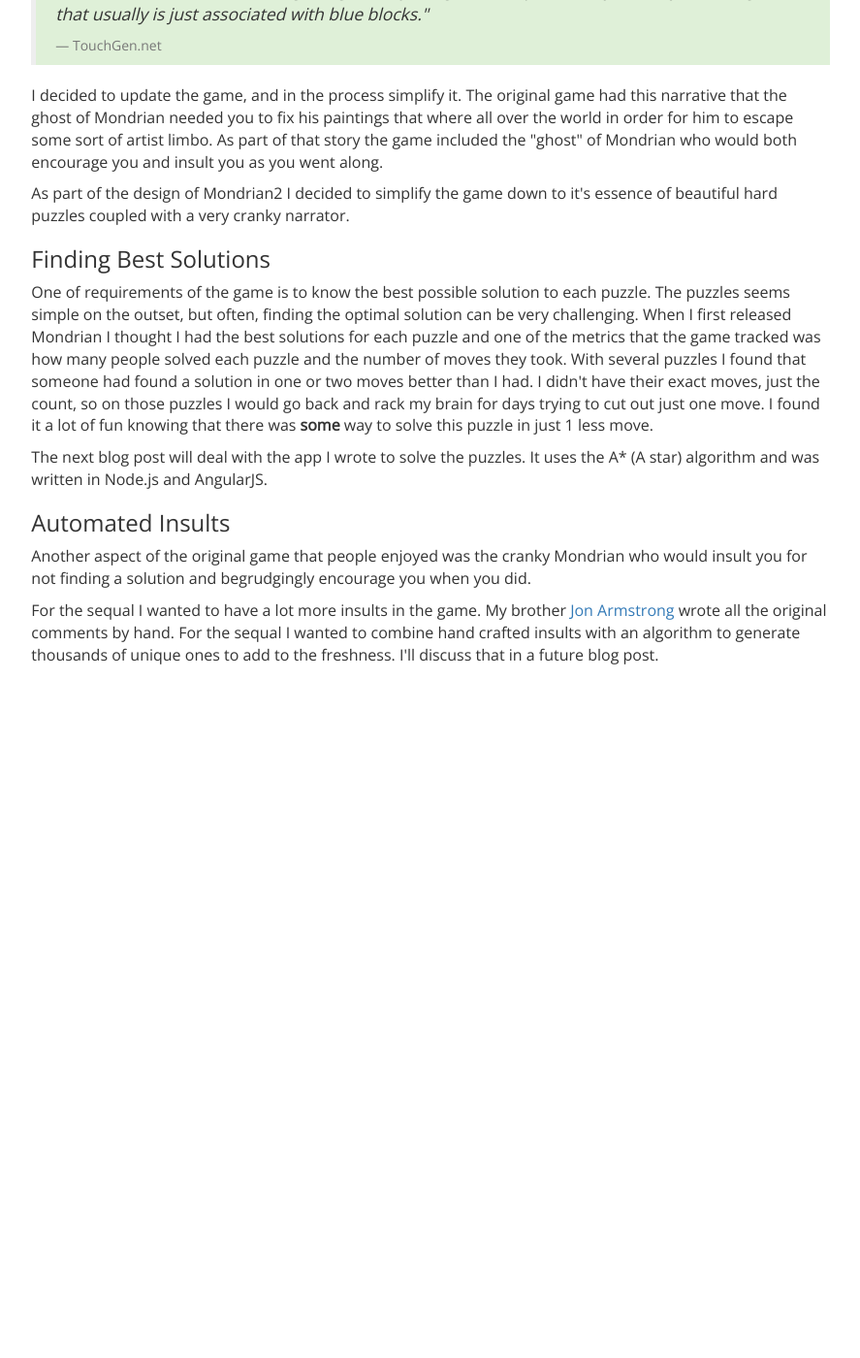
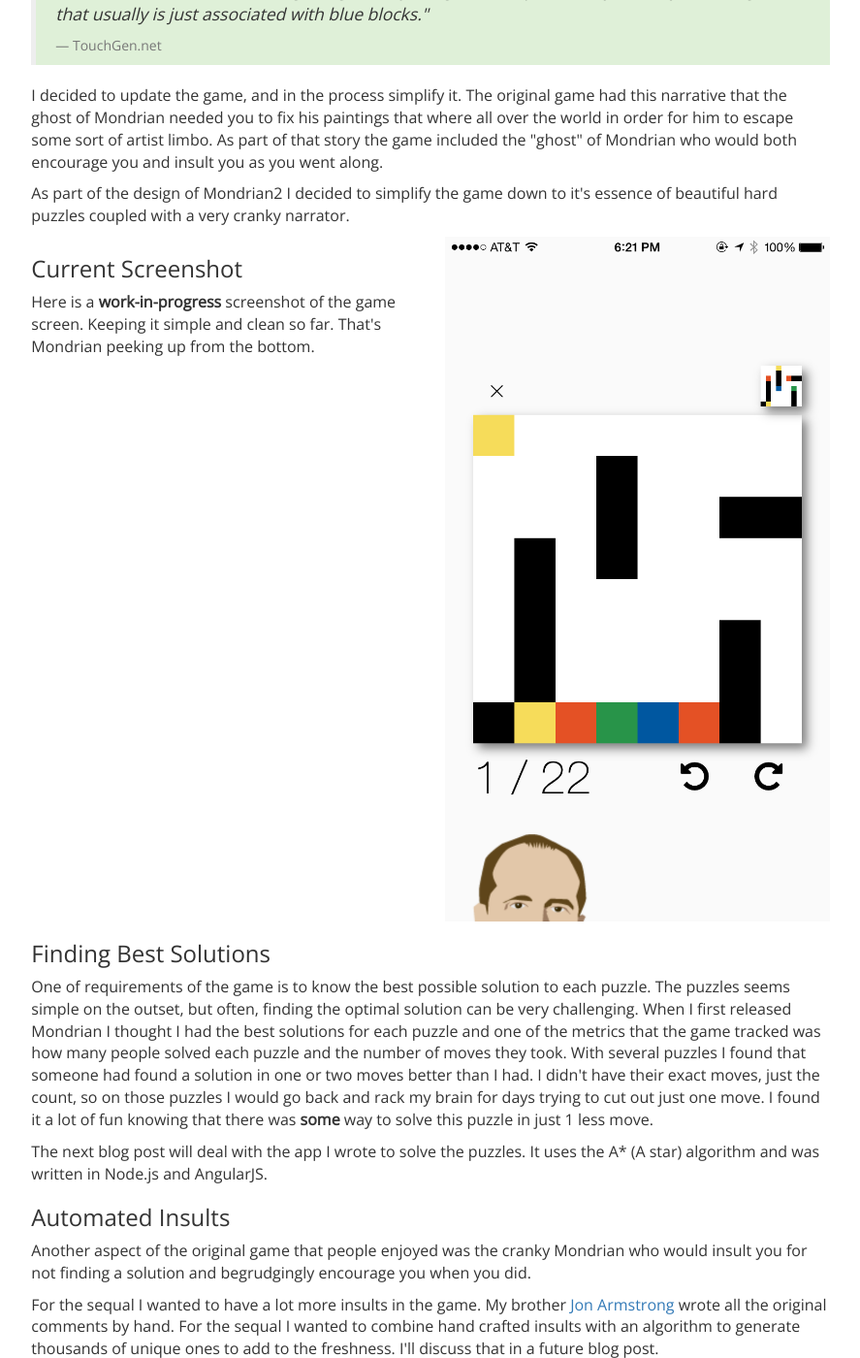
Before and after one commit to jefarmstrong/jefarmstrong.github.io, a Jekyll site: the page built from _posts/2015-04-17-building-mondrian-2-intro.markdown, in a window 1280 px wide and 1400 px high, scrolled down 425 px. Shown: the whole window at 97% size, without its empty margins (196-1083 px from the left). Built offline with Jekyll 4.4.1, drawn with Linux system fonts in a browser that asks for light colours; nearby versions of some CDN libraries; before the commit the page ends 1152 px from its top, so only the background shows below that; some of the changed text lies outside the part shown.

Commit message:
added image to into post

```diff
--- a/_posts/2015-04-17-building-mondrian-2-intro.markdown
+++ b/_posts/2015-04-17-building-mondrian-2-intro.markdown
@@ -29,8 +29,20 @@ categories: code
 
         <p>
             As part of the design of Mondrian2 I decided to simplify the game down to it's essence of beautiful hard puzzles coupled with a very cranky narrator.
-
         </p>
+    </div>
+</div>
+<div class="row">
+    <div class="col-sm-6">
+        <h3>Current Screenshot</h3>
+        <p>Here is a <b>work-in-progress</b> screenshot of the game screen. Keeping it simple and clean so far. That's Mondrian peeking up from the bottom.</p>
+    </div>
+    <div class="col-sm-6">
+        <img src="/images/mondrian2/mondrian_screenshot_1.png" class="img-responsive"/>
+    </div>
+</div>
+<div class="row">
+    <div class="col-sm-12">
         <h3>Finding Best Solutions</h3>
         <p>
             One of requirements of the game is to know the best possible solution to each puzzle. The puzzles seems simple on the outset, but often, finding the optimal solution can be very challenging. When I first released Mondrian I thought I had the best solutions for each puzzle and one of the metrics that the game tracked was how many people solved each puzzle and the number of moves they took. With several puzzles I found that someone had found a solution in one or two moves better than I had. I didn't have their exact moves, just the count, so on those puzzles I would go back and rack my brain for days trying to cut out just one move. I found it a lot of fun knowing that there was <b>some</b> way to solve this puzzle in just 1 less move.
@@ -45,7 +57,10 @@ categories: code
         <p>
             For the sequal I wanted to have a lot more insults in the game. My brother <a href="http://jonarmstrong.com">Jon Armstrong</a> wrote all the original comments by hand. For the sequal I wanted to combine hand crafted insults with an algorithm to generate thousands of unique ones to add to the freshness. I'll discuss that in a future blog post.
         </p>
-
+        <h3>Next Up</h3>
+        <p>
+            <a href="/posts/building-mondrian2-astar">Using A* to solve puzzles</a>
+        </p>
 
 
     </div>
--- a/_posts/2015-04-17-building-mondrian2-astar.markdown
+++ b/_posts/2015-04-17-building-mondrian2-astar.markdown
@@ -101,5 +101,8 @@ categories: code
         <p>
             We can balance that somewhat by also applying a move count penalty to the heuristic so that states with a lot of moves score less and less well.
         </p>
+        <h3>Node.js Details</h3>
+        The node app is just an express backend that serves up the AngularJS app, and a controller that handles kicking off the A* program.
+        The A* code is forked from the main server and communication is handled via messages. Also, each loop of the core algorithm is run once and the kicked off again with a call to setImmediate() to keep the thread from locking up.
     </div>
 </div>
```
Also changed, not shown: images/mondrian2/mondrian_screenshot_1.png (added).
